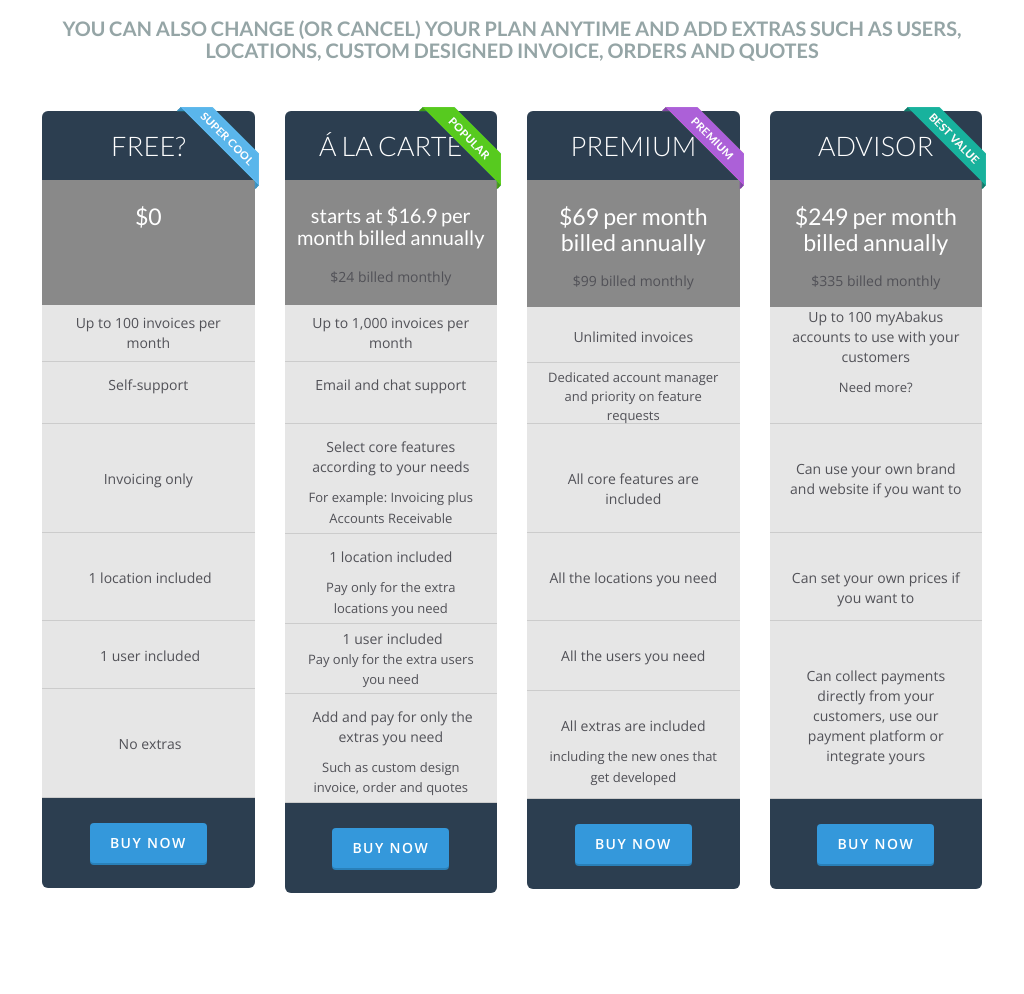
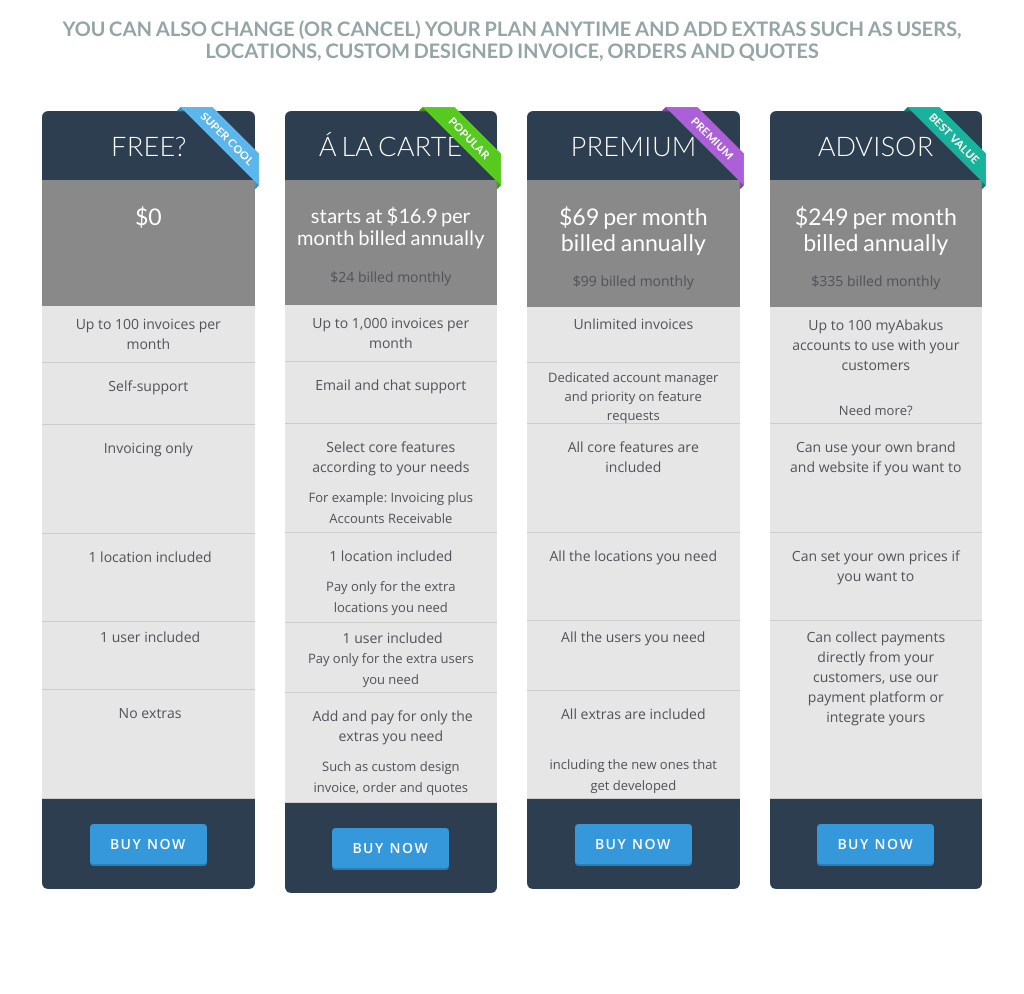
Before and after one commit to fedepena/pricing, a plain HTML site: page index.html in a window 1024 px wide. Shown: the part 182-1176 px from the top of the page. Drawn offline with nearby package versions, Linux system fonts and the light colour scheme; some packages are replaced by stand-ins of ours.

Commit message:
Alineado los párrafos
Alineado los párrafos versión en en diferentes px

```diff
--- a/css/blocks.css
+++ b/css/blocks.css
@@ -432,13 +432,17 @@ Version: 1.0
 /* inicio edición fila invoicing only, core, website*/
   li.invoicing, li.core, li.website {
     height: 104px;
-    padding-top: 40px !important;
+    padding-top: 8px !important;
 }
 /* fin edición fila invoicing only*/
+
+.select {
+        height: 104px;
+    }
 
 /* inicio edición fila website*/
  li.website {
-    padding-top: 30px !important;
+    padding-top: 8px !important;
 }
 /* fin edición fila website*/
 
@@ -452,41 +456,41 @@ Version: 1.0
 /* inicio edición fila 1 location included */
   li.location, li.all, li.can {
     height: 83px;
-    padding-top: 30px !important;
+    padding-top: 8px !important;
 }
 /* fin edición fila 1 location included */
 
 /* inicio edición fila 1 user included y user you need*/
   li.user, li.need {
     height: 63px;
-    padding-top: 20px !important;
+    padding-top: 8px;
 }
 /* fin edición fila 1 user included */
 
 /* inicio edición fila  No extras */
   li.extras, li.extras2 {
     height: 103px;
-    padding-top: 40px !important;
+    padding-top: 8px !important;
 }
 /* fin edición fila  No extras */
 
-/* inicio edición fila  All extras */
- li.extras2 {
-     padding-top: 20px !important;
-}
-/* fin edición fila  No extras */
+/* inicio edición fila  All extras en su p */
+ li.extras2 p {
+     padding-top: 30px !important;
+}
+/* fin edición fila  No extras en su p */
 
 /* inicio edición fila  Need more? */
   li.more {
     height: 99px;
-    padding-top: 25px !important;
+    padding-top: 8px !important;
 }
 /* fin edición fila  Need more? */
 
 /* inicio edición fila Can collect*/
   li.collect {
-    height: 170px;
-    padding-top: 40px !important;
+    height: 171px;
+    padding-top: 8px !important;
 }
 /* fin edición fila 1 user included */
 
@@ -542,10 +546,10 @@ Version: 1.0
 /*fin Sección en español*/
 
 
-/* Large Devices, Wide Screens */
+/* Medium Devices, Wide Screens */
 /*por encima de 992px y por debajo de 1200px */
 @media  (min-width : 992px) and (max-width : 1200px) {
-
+/*inicio sección en */
 .pastel-red {
         height: 125px;
     }
@@ -565,7 +569,7 @@ Version: 1.0
 /* inicio edición fila Unlimited invoices*/
   li.unlimited {
     height: 56px;
-    padding-top: 20px !important;
+    padding-top: 7px !important;
 }
 /* fin edición fila Unlimited invoices*/
 
@@ -607,13 +611,13 @@ Version: 1.0
 /* inicio edición fila  Need more? */
   li.more {
     height: 117px !important;
-    padding: 0px 9px 10px 9px !important;
+    padding: 8px 9px 10px 9px !important;
 }
 /* fin edición fila  Need more? */
 
 /* inicio edición fila  Need more? parrafo */
   li.more p {
-    padding: 10px 7px 10px 7px !important;
+    padding: 25px 7px 10px 7px !important;
 }
 /* fin edición fila  Need more? parrafo */
 
@@ -622,7 +626,7 @@ Version: 1.0
     height: 173px !important;
     padding-top: 40px !important;
 }
-/* fin edición fila 1 user included */
+/* fin edición fila Can collect */
 
 /* inicio edición parrafos de .features*/
 .features p {
@@ -633,6 +637,25 @@ Version: 1.0
 }
 /* fin edición parrafos de .features*/
 
+li.user {
+    padding-top: 0px !important;
+    }
+
+/* inicio edición fila 1 user included y user you need*/
+   li.need, li.collect {
+    height: 63px;
+    padding-top: 1px !important;
+}
+/* fin edición fila 1 user included */
+
+/*fin sección en */
+
+/******** Inicio sección es ***********/
+    .facturas2 {
+    height: 57px;
+}
+
+/******** Fin sección es ***********/
 }
 
 /* Medium devices (desktops, 992px and up) */
@@ -650,9 +673,11 @@ Version: 1.0
     }
     li.extras {
         height: 64px !important;
-        padding-top: 20px !important;
+        padding-top: 8px !important;
     }
-
+    li.addand {
+        height: 64px;
+    }
 }
 
 /*
@@ -3593,7 +3618,7 @@ Version: 1.0
 .pricing-table-1 .price-block:hover .price.pastel-orange { background: #FFB068; }
 
 .free {
-     height:125px;
+     height:126px;
 }
 
 .pricing-table-1 .price-block:hover h3 {
--- a/index.html
+++ b/index.html
@@ -46,7 +46,7 @@
                             </div>
                         </div>
                         <ul class="features">
-                            <li>Up to 100 invoices per month</li>
+                            <li class="upto">Up to 100 invoices per month</li>
                             <li class="self">Self-support</li>
                             <li class="invoicing">Invoicing only</li>
                             <li class="location">&nbsp;1 location included</li>
@@ -165,7 +165,7 @@
                             </div>
                         </div>
                         <ul class="features">
-                            <li class="facturas2">Hasta 100 facturas por mes</li>
+                            <li class="facturas2">Hasta 100 facturas por  mes</li>
                             <li class="self">Auto-soporte</li>
                             <li class="invoicing2">Sólo Facturación y Cuentas por Cobrar</li>
                             <li class="location">&nbsp;1 local incluido</li>
```
